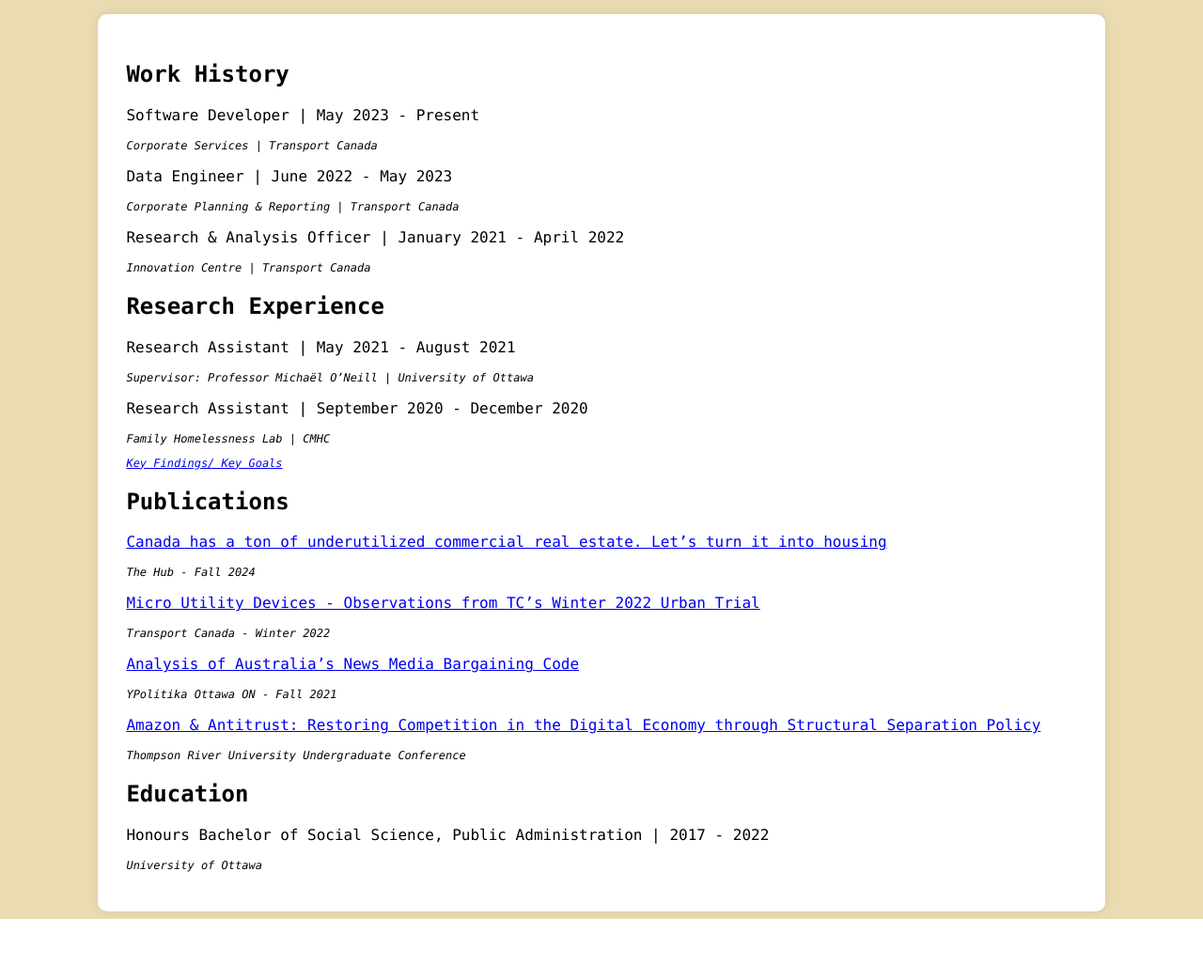
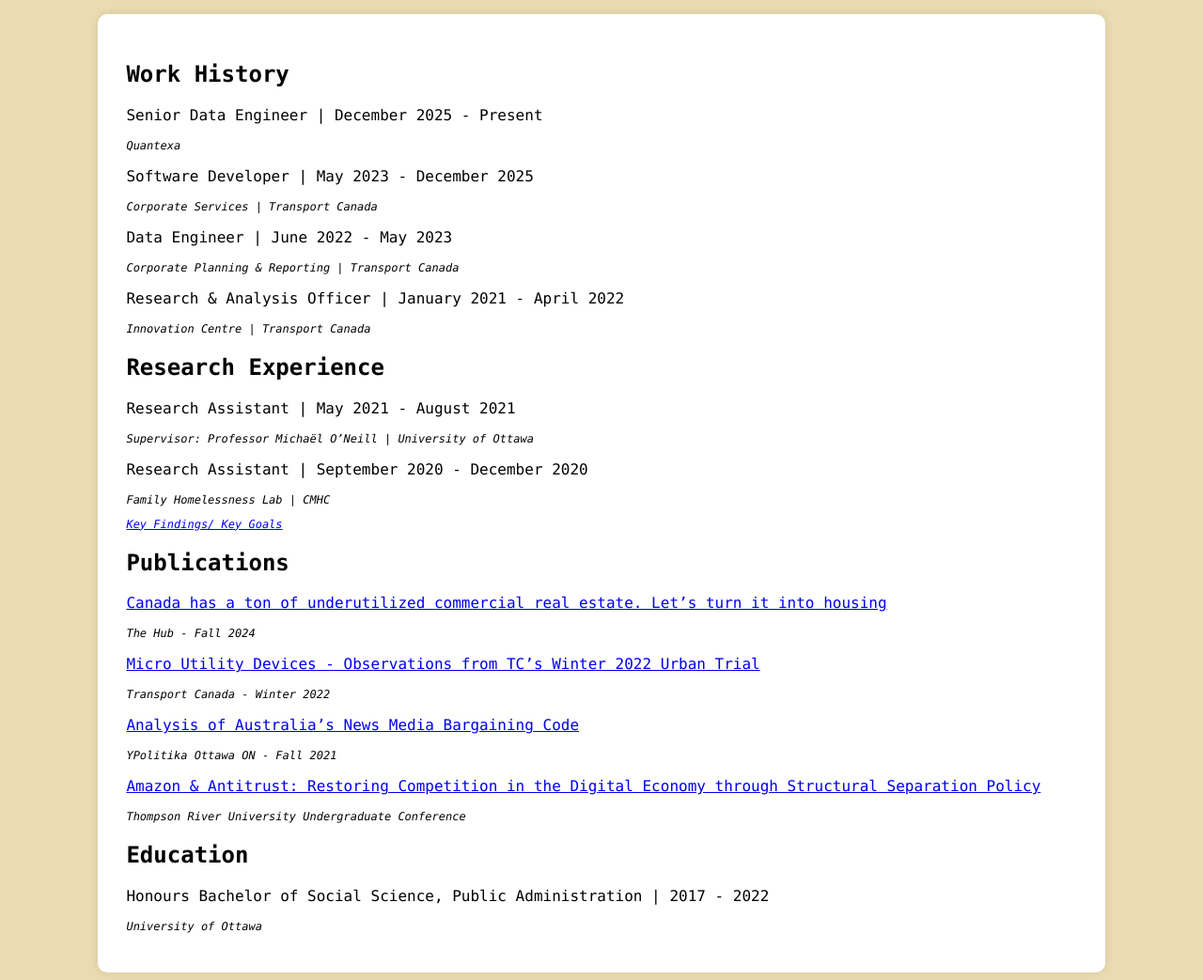
Before and after one commit to deepwaterpaladin/website, a Flask app: page /cv in a window 1280 px wide. Shown: the part 157-1200 px from the top of the page at 94% size. Before the commit the page ends 1135 px from the top, so only its background shows below. Run offline with Flask 3, Linux system fonts and the light colour scheme.

Commit message:
updated home page & cv

```diff
--- a/templates/cv.html
+++ b/templates/cv.html
@@ -15,7 +15,11 @@
         <div class="work">
             <h2>Work History</h2>
             <div class="work-exp">
-                <p>Software Developer | May 2023 - Present</p>
+                <p>Senior Data Engineer | December 2025 - Present</p>
+                <p class="under-text">Quantexa</p>
+            </div>
+            <div class="work-exp">
+                <p>Software Developer | May 2023 - December 2025</p>
                 <p class="under-text">Corporate Services | Transport Canada</p>
             </div>
             <div class="work-exp">
--- a/templates/index.html
+++ b/templates/index.html
@@ -14,7 +14,7 @@
     <div id="home" class="page">
         <div class="container">
             <h2>About me</h3>
-            <p>I'm a software developer currently working for the federal government in Ottawa. In my free time, I enjoy watching sports - mainly baseball, football, & basketball - tending to my succulents, and working on personal engineering projects. I also maintain two python packages for bulk data extraction: <a href="https://pypi.org/project/statscanpy/" target="_blank">StatsCanPy</a> & <a href="https://pypi.org/project/eurostatpy/" target="_blank">EuroStatPy</a>. You can read more about it <a href="/projects">here</a>.</p>
+            <p>I'm a software engineer (& aspiring GT3 driver) based out of Ottawa, ON. In my free time, I enjoy watching sports - mainly baseball, football, & motorsports - tending to my succulents, and working on personal engineering projects. I also maintain two python packages for bulk data extraction: <a href="https://pypi.org/project/statscanpy/" target="_blank">StatsCanPy</a> & <a href="https://pypi.org/project/eurostatpy/" target="_blank">EuroStatPy</a>. You can read more about it <a href="/projects">here</a>.</p>
             <p>Currently I'm focusing on a <a href="https://arxiv.org/pdf/0812.0913.pdf" target="_blank">foreign exchange arbitrage</a> engine to identify opportunities for riskless (in theory) profit & a moisture sensor to prevent <a href="https://hort.extension.wisc.edu/articles/root-rots-houseplants/" target="_blank">root rot</a> with my succulents using a Raspberry Pi Pico. I'll update the progress of these projects on their associated tab.</p>
             <p>I'm mostly active on <a href='https://www.github.com/deepwaterpaladin' target="_blank">GitHub</a> & <a href="https://www.linkedin.com/in/riellyyoung/" target="_blank">LinkedIn</a>. You can also read my most recent blog post <a href="{{ url_for('post', post_id=posts[0].id) }}">here</a>.</p>
             <p>Feel free to <a href="mailto:rielly.young11@gmail.com">email me</a>.</p>
```
